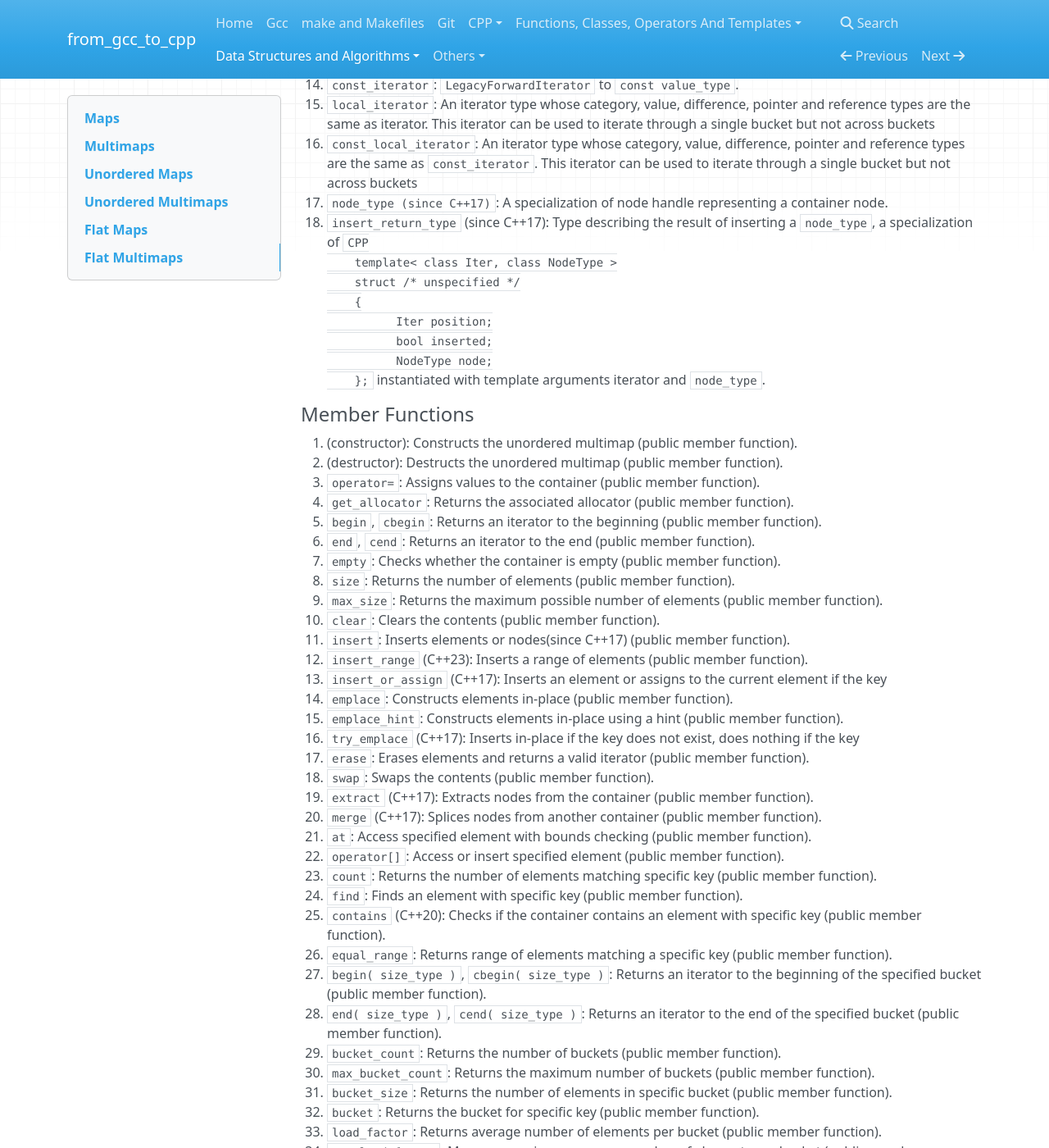
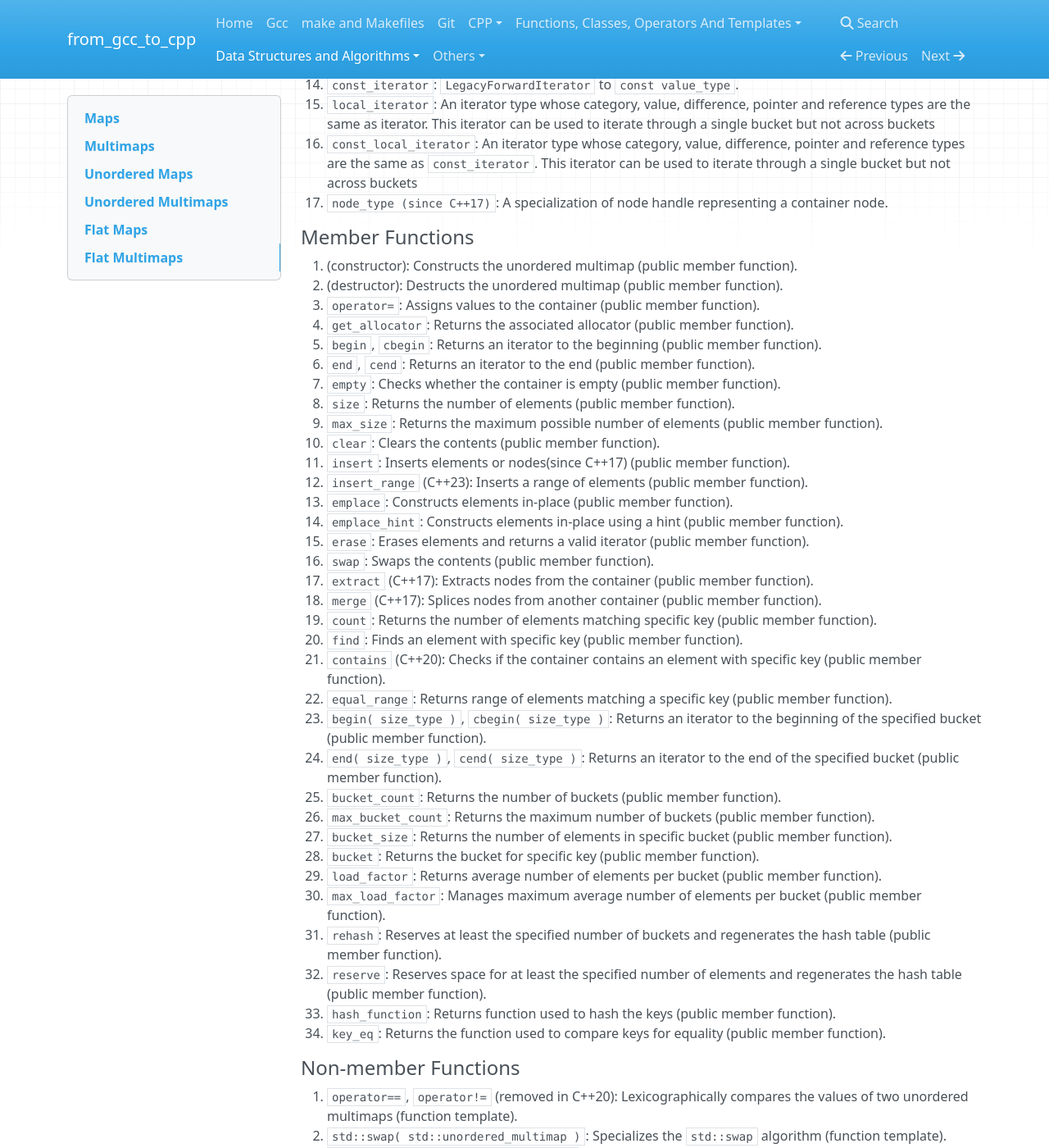
Before and after one commit to 0BananaBig0/from_gcc_to_cpp, an MkDocs documentation site: the page built from docs/MapsUnorderedMapsAndFlatMaps.md, in a window 1280 px wide and 1400 px high, scrolled down 18890 px. Shown: the whole window at 82% size. Built offline with MkDocs 1.6.1, drawn with Linux system fonts in a browser that asks for light colours; nearby versions of some CDN libraries.

Commit message:
correct the content on pointers and underoreded_multimap

````diff
--- a/docs/MapsUnorderedMapsAndFlatMaps.md
+++ b/docs/MapsUnorderedMapsAndFlatMaps.md
@@ -1048,18 +1048,6 @@ delete ummap_ptr;
     can be used to iterate through a single bucket but not across buckets
 17. `node_type (since C++17)`: A specialization of node handle representing a
     container node.
-18. `insert_return_type` (since C++17): Type describing the result of inserting
-    a `node_type`, a specialization of
-    ```CPP
-    template< class Iter, class NodeType >
-    struct /* unspecified */
-    {
-          Iter position;
-          bool inserted;
-          NodeType node;
-    };
-    ```
-    instantiated with template arguments iterator and `node_type`.
 
 #### Member Functions
 
@@ -1078,51 +1066,44 @@ delete ummap_ptr;
 11. `insert`: Inserts elements or nodes(since C++17) (public member function).
 12. `insert_range` (C++23): Inserts a range of elements (public member
     function).
-13. `insert_or_assign` (C++17): Inserts an element or assigns to the current
-    element if the key
-14. `emplace`: Constructs elements in-place (public member function).
-15. `emplace_hint`: Constructs elements in-place using a hint (public member
-    function).
-16. `try_emplace` (C++17): Inserts in-place if the key does not exist, does
-    nothing if the key
-17. `erase`: Erases elements and returns a valid iterator (public member
-    function).
-18. `swap`: Swaps the contents (public member function).
-19. `extract` (C++17): Extracts nodes from the container (public member
-    function).
-20. `merge` (C++17): Splices nodes from another container (public member
-    function).
-21. `at`: Access specified element with bounds checking (public member
-    function).
-22. `operator[]`: Access or insert specified element (public member function).
-23. `count`: Returns the number of elements matching specific key (public member
-    function).
-24. `find`: Finds an element with specific key (public member function).
-25. `contains` (C++20): Checks if the container contains an element with
+13. `emplace`: Constructs elements in-place (public member function).
+14. `emplace_hint`: Constructs elements in-place using a hint (public member
+    function).
+15. `erase`: Erases elements and returns a valid iterator (public member
+    function).
+16. `swap`: Swaps the contents (public member function).
+17. `extract` (C++17): Extracts nodes from the container (public member
+    function).
+18. `merge` (C++17): Splices nodes from another container (public member
+    function).
+19. `count`: Returns the number of elements matching specific key (public member
+    function).
+20. `find`: Finds an element with specific key (public member function).
+21. `contains` (C++20): Checks if the container contains an element with
     specific key (public member function).
-26. `equal_range`: Returns range of elements matching a specific key (public
+22. `equal_range`: Returns range of elements matching a specific key (public
     member function).
-27. `begin( size_type )`, `cbegin( size_type )`: Returns an iterator to the
+23. `begin( size_type )`, `cbegin( size_type )`: Returns an iterator to the
     beginning of the specified bucket (public member function).
-28. `end( size_type )`, `cend( size_type )`: Returns an iterator to the end of
+24. `end( size_type )`, `cend( size_type )`: Returns an iterator to the end of
     the specified bucket (public member function).
-29. `bucket_count`: Returns the number of buckets (public member function).
-30. `max_bucket_count`: Returns the maximum number of buckets (public member
-    function).
-31. `bucket_size`: Returns the number of elements in specific bucket (public
+25. `bucket_count`: Returns the number of buckets (public member function).
+26. `max_bucket_count`: Returns the maximum number of buckets (public member
+    function).
+27. `bucket_size`: Returns the number of elements in specific bucket (public
     member function).
-32. `bucket`: Returns the bucket for specific key (public member function).
-33. `load_factor`: Returns average number of elements per bucket (public member
-    function).
-34. `max_load_factor`: Manages maximum average number of elements per bucket
+28. `bucket`: Returns the bucket for specific key (public member function).
+29. `load_factor`: Returns average number of elements per bucket (public member
+    function).
+30. `max_load_factor`: Manages maximum average number of elements per bucket
     (public member function).
-35. `rehash`: Reserves at least the specified number of buckets and regenerates
+31. `rehash`: Reserves at least the specified number of buckets and regenerates
     the hash table (public member function).
-36. `reserve`: Reserves space for at least the specified number of elements and
+32. `reserve`: Reserves space for at least the specified number of elements and
     regenerates the hash table (public member function).
-37. `hash_function`: Returns function used to hash the keys (public member
-    function).
-38. `key_eq`: Returns the function used to compare keys for equality (public
+33. `hash_function`: Returns function used to hash the keys (public member
+    function).
+34. `key_eq`: Returns the function used to compare keys for equality (public
     member function).
 
 #### Non-member Functions
````
Also changed, not shown: docs/Arrays.md (+1 -1 lines).
